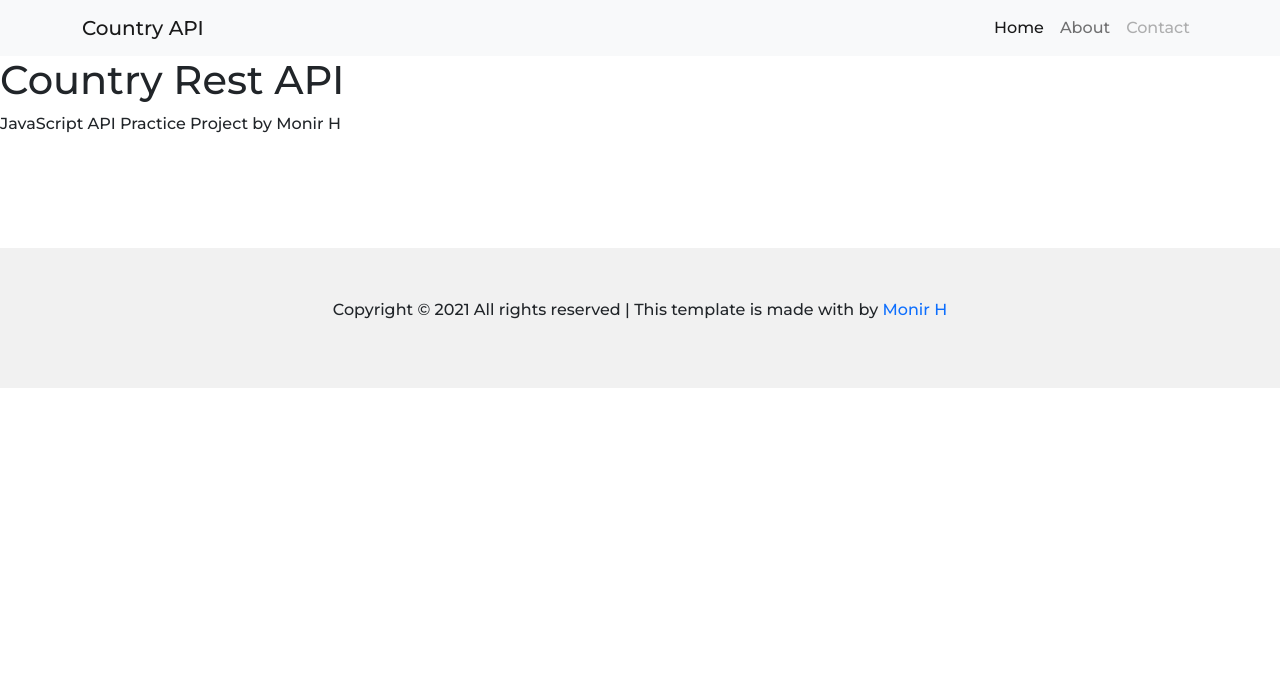
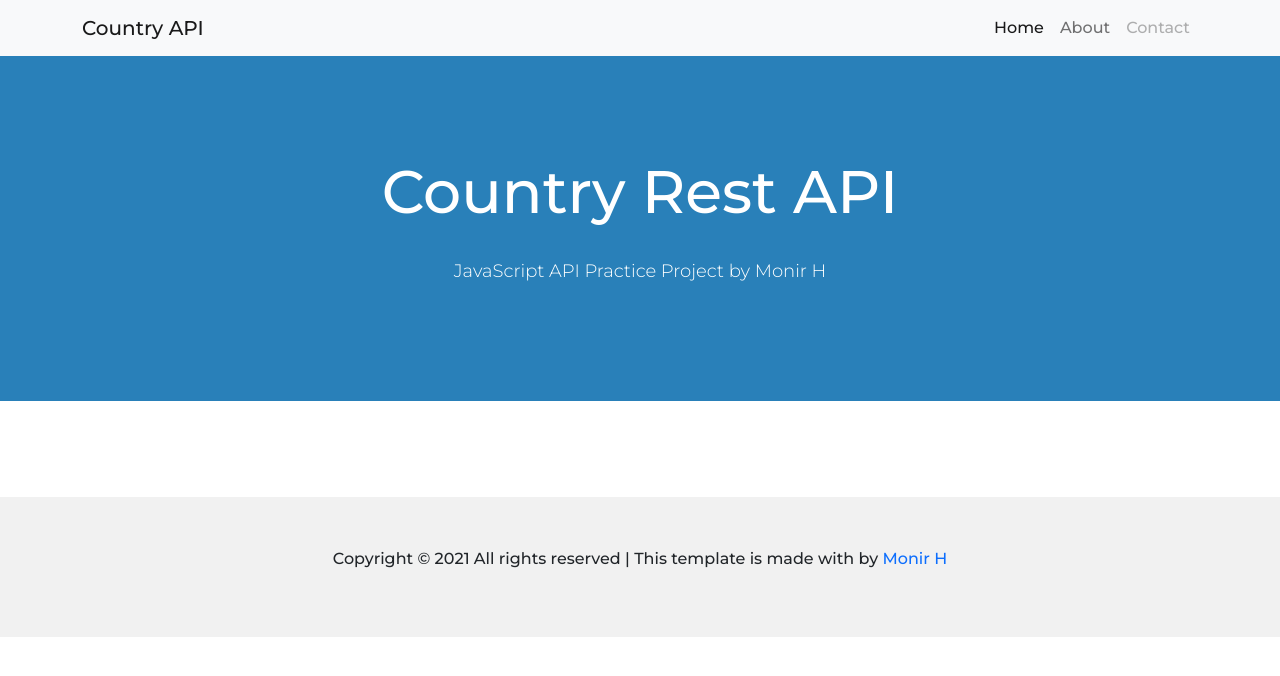
Before and after one commit to monirfy/country-rest-api, a plain HTML site: page index.html in a window 1280 px wide. Drawn offline with nearby package versions, Linux system fonts and the light colour scheme; no server answers; some icons are missing.

Commit message:
Header CSS

```diff
--- a/assets/style.css
+++ b/assets/style.css
@@ -12,6 +12,22 @@ a {
 body {
     font-family: 'Montserrat', sans-serif;
 }
+header {
+    background: #2980b9;
+    padding: 100px 0;
+    text-align: center;
+    color: #fff;
+}
+
+header h1 {
+    font-size: 60px;
+}
+
+header p {
+    font-size: 18px;
+    font-weight: 300;
+    margin-top: 30px;
+}
 .flag-img {
     width: 50px;
     height: auto;
```
